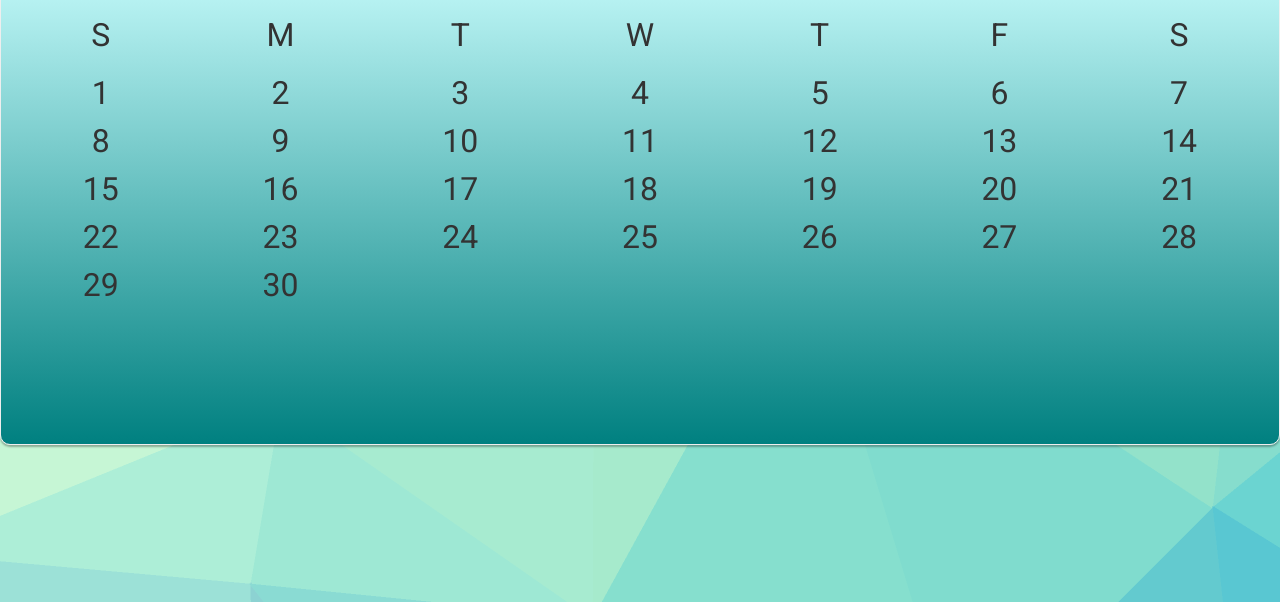
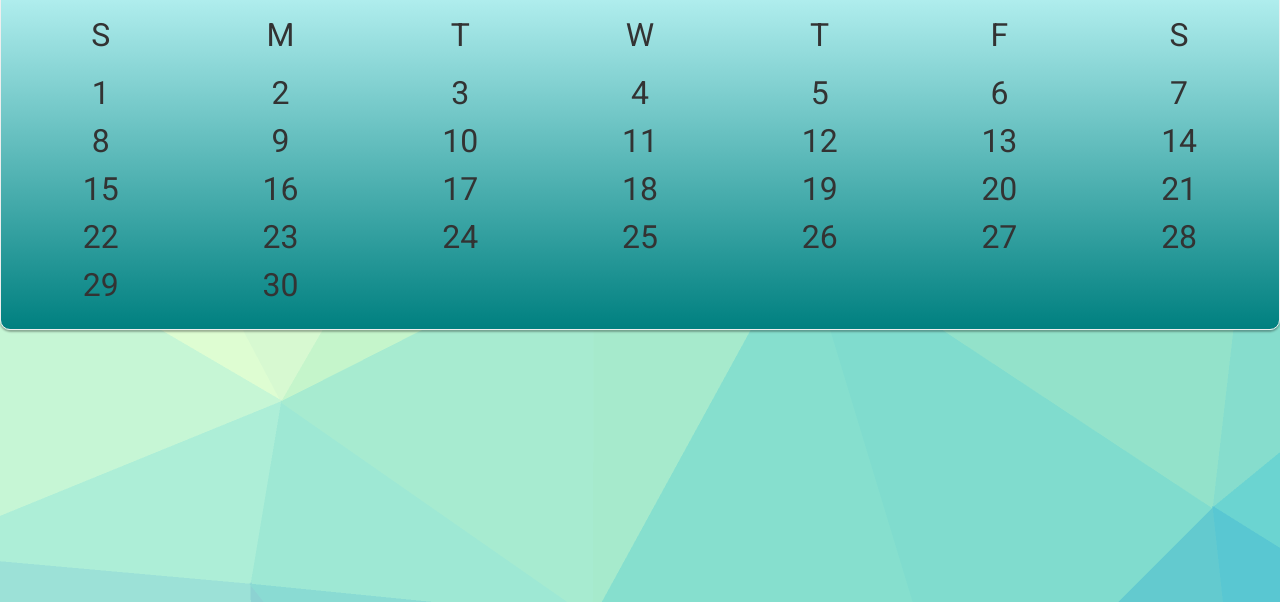
Before and after one commit to saga1742/planit-study, a website: page views/calendar.html in a window 1280 px wide. Shown: the part 198-800 px from the top of the page. Drawn offline with nearby package versions, Linux system fonts and the light colour scheme.

Commit message:
Update style.css

```diff
--- a/style/style.css
+++ b/style/style.css
@@ -174,10 +174,10 @@ input[type=email], input[type=password] {
 #calendar-container{
   padding: 10px;
   width: 100%;
-  height: 500px; */
+  height: auto;
   text-align: center;
   border: 1px solid #eee;
-  border-radius: 10px; */
+  border-radius: 10px;
   font-size: 20px;
   font-size: 2.5vw;
   background-image: linear-gradient(#ccffff, #008080);
```
